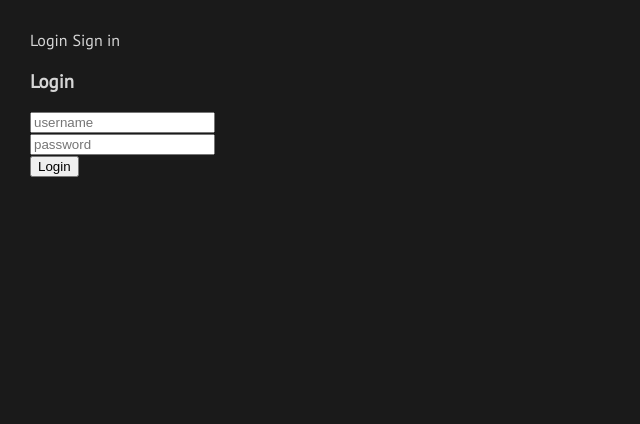
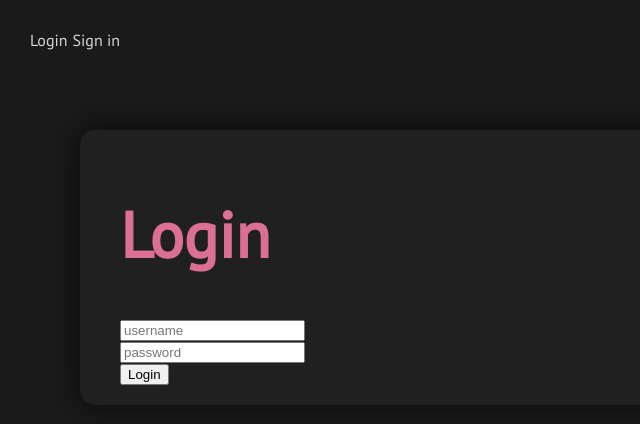
Before and after one commit to ali-eser/codeswap, a React (Vite) app in the folder frontend/: page /login in a window 1280 px wide. Shown: the top 424 px of the page, without its empty margins (0-640 px from the left). Built offline with nearby package versions, Linux system fonts and the light colour scheme.

Commit message:
Changes to notification logic regarding log in and out

```diff
--- a/frontend/src/components/LoginForm.jsx
+++ b/frontend/src/components/LoginForm.jsx
@@ -1,7 +1,8 @@
 import { useState } from "react";
 import { useDispatch } from "react-redux";
 import { useNavigate } from "react-router-dom";
-import { initUser } from "../reducers/userReducer"
+import { initUser } from "../reducers/userReducer";
+import { initializeProjects } from "../reducers/projectReducer";
 import { defineNotification } from "../reducers/notificationReducer";
 import loginService from "../services/loginService";
 
@@ -18,16 +19,17 @@ const LoginForm = () => {
       const user = await loginService.login({ username, password });
       window.localStorage.setItem("loggedUser", JSON.stringify(user));
       dispatch(initUser(user));
+      dispatch(initializeProjects());
       navigate("/home");
-      dispatch(defineNotification(`${user.username} has successfully logged in`, 5));
+      dispatch(defineNotification({text: `${user.username} has successfully logged in`, type: "success"}, 5));
     } catch (err) {
-      dispatch(defineNotification(err.response.data, 5));
+      dispatch(defineNotification({text: err.response.data, type: "error"}, 5));
     }
   };
 
   return (
-    <div>
-      <h3>Login</h3>
+    <div className={"page-body"+ " " +"general-item"}>
+      <h1 className="title">Login</h1>
       <form onSubmit={handleLogin}>
         <input type="text" name="username" id="username" value={username} onChange={(e) => setUsername(e.target.value)} placeholder="username"/>
         <br />
```
